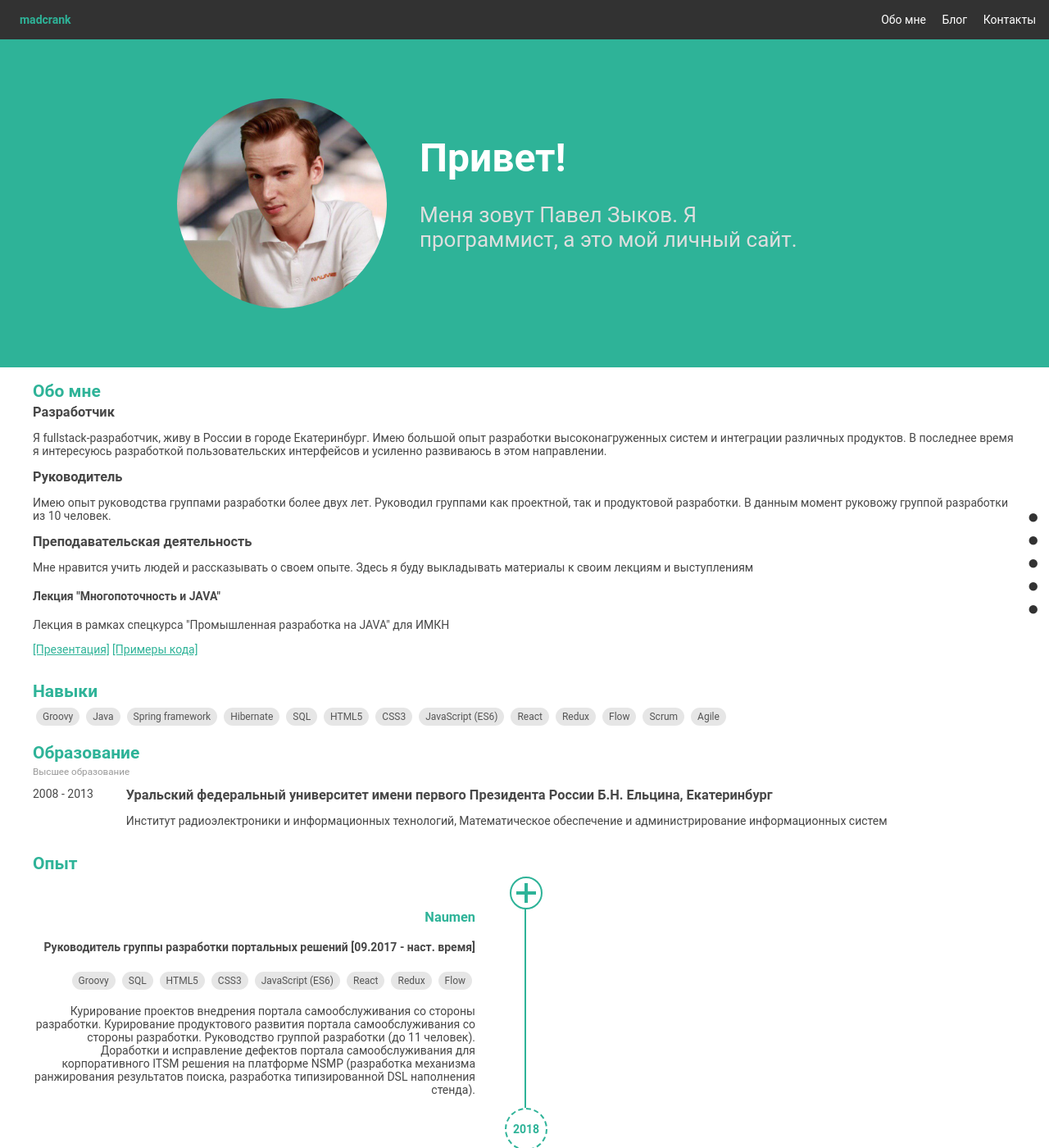
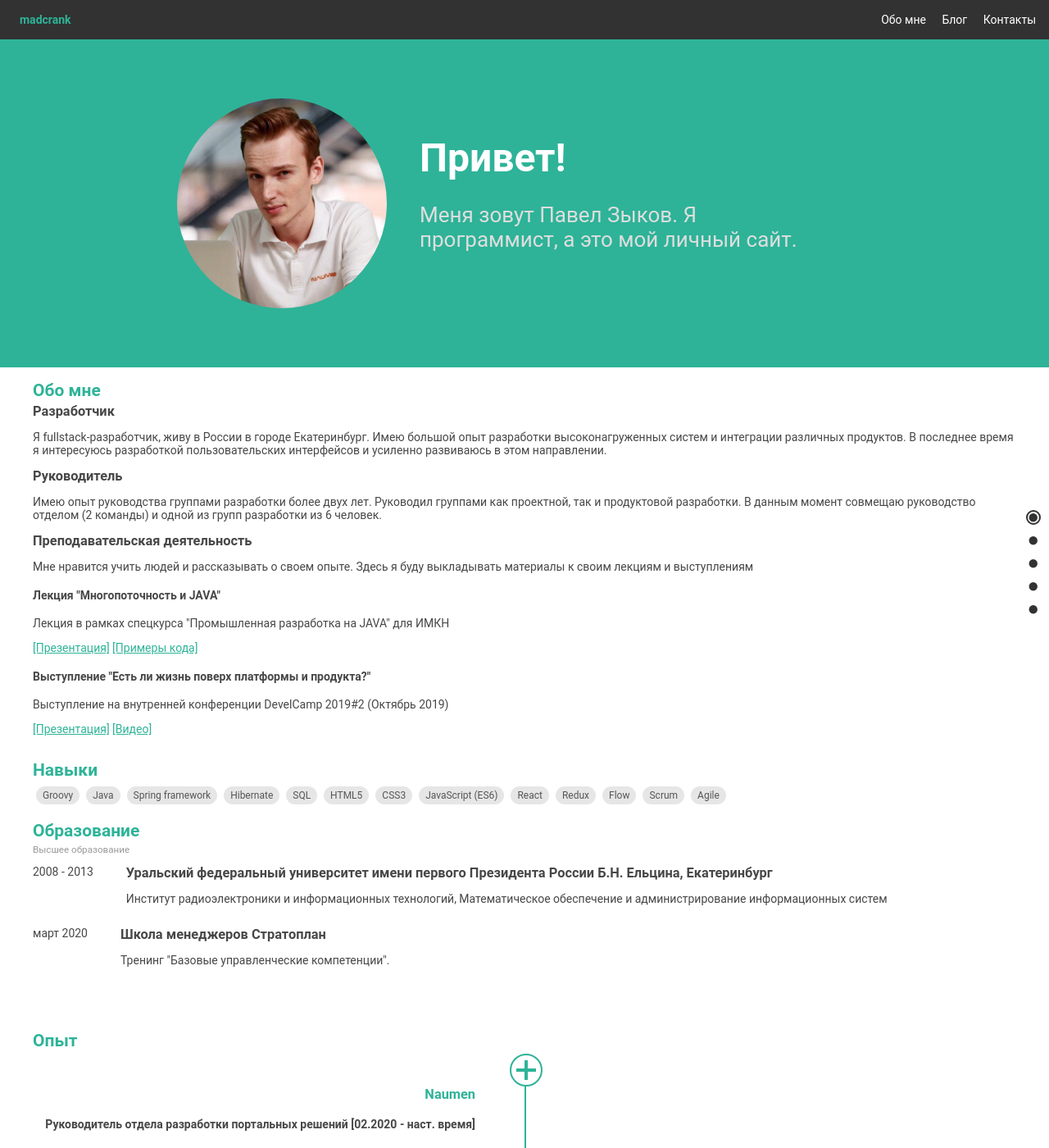
Before and after one commit to MadCrank/madcrank.githum.io, a Jekyll site: the page built from index.html, in a window 1280 px wide and 1400 px high. Shown: the whole window at 82% size. Built offline with Jekyll 4.4.1, drawn with Linux system fonts in a browser that asks for light colours; some of the changed text lies outside the part shown.

Commit message:
- actualize information - add DevelCamp19.10 presentation and video - fix scroll - add contact form - add blog

```diff
--- a/404.html
+++ b/404.html
@@ -4,6 +4,6 @@
 <section id="error">
   <h2>404</h2>
 
-  <p><strong>Page not found :(</strong></p>
-  <p>The requested page could not be found.</p>
+  <p><strong>Страница не найдена :(</strong></p>
+  <p>Убедитесь, что ваша ссылка верна или воспользуйтесь навигацией</p>
 </section>
--- a/_config.yml
+++ b/_config.yml
@@ -29,11 +29,11 @@
   - jekyll-feed
 
 # Exclude from processing.
-# The following items will not be processed, by default. Create a custom list
-# to override the default setting.
 # exclude:
+#   - docker-compose.yml
 #   - Gemfile
 #   - Gemfile.lock
+#   - Makefile
 #   - node_modules
 #   - vendor/bundle/
 #   - vendor/cache/
--- a/_includes/footer.html
+++ b/_includes/footer.html
@@ -6,7 +6,7 @@
                 <a href="https://stackoverflow.com/users/{{stack_overflow_id}}" id="so"></a>
             </div>
             <div class="copyright">
-                <small>Павел Зыков <time datetime="2019">2019</time></small>
+                <small>Павел Зыков <time datetime="2020">2020</time></small>
             </div>
         </footer>
     </body>
--- a/_includes/header.html
+++ b/_includes/header.html
@@ -7,7 +7,7 @@
         <header>
             <a class="logo" href="/">
                 <div class="avatar hidenAvatar"></div>
-                madcrank
+                <div>madcrank</div>
             </a>
             <nav>
                 <ul>
--- a/css/main.css
+++ b/css/main.css
@@ -52,6 +52,11 @@
     margin-left: 12px;
     justify-content: center;
     align-items: center;
+    height: 100%;
+}
+
+.logo div {
+    height: 100%;
 }
 
 header > nav {
@@ -78,11 +83,12 @@
 
 aside {
     position: fixed;
-    right: 12;
+    right: 12px;
     top: 50%;
     height: 216px;
     margin-top: -108px;
-    font-size: 24;
+    font-size: 24px;
+    z-index: 1;
 }
 
 aside > nav li {
@@ -115,7 +121,7 @@
     color: #454545;
 }
 
-section::before {
+main>section::before {
     display: block;
     content: " ";
     margin-top: -48px;
@@ -124,13 +130,15 @@
     pointer-events: none;
 }
 
-section {
+main>section{
+    position: relative;
     margin: 0 40px;
 }
 
 section h2 {
     color: #2eb398;
     margin-bottom: 4px;
+    margin-top: 16px;
 }
 
 section#hello {
@@ -145,8 +153,9 @@
 }
 .avatar {
     background-image: url(/assets/me.png);
+    background-position: center;
+    background-repeat: no-repeat;
     background-size: cover;
-    background-repeat: no-repeat;
     border-radius: 50%;
     transition: width 1s linear, min-width 1s linear, height 1s linear;
 }
@@ -155,7 +164,6 @@
     height: 36px;
     width: 36px;
     margin: 6px;
-    float: left;
 }
 
 section#hello .avatar {
@@ -207,10 +215,6 @@
     transition-delay: 0s;
 }
 
-section#education small {
-    color: #999;
-}
-
 section#education > div {
     display: flex;
     margin-top: 12px;
@@ -222,13 +226,10 @@
 
 .separator {
     position: absolute;
-    top: 0;
     left: 50%;
     width: 2px;
     background: #2eb398;
     height: 100%;
-    margin-top: 48px;
-
 }
 
 .year,
@@ -293,8 +294,11 @@
 }
 
 section#expirience{
-    position: relative;
     overflow: hidden;
+}
+
+section#expirience:before{
+    margin-top: 0;
 }
 
 section#expirience h3{
@@ -369,3 +373,88 @@
 section#error h2{
     font-size: 48px
 }
+
+#contacts {
+    display: flex;
+    flex-direction: row;
+    flex-wrap: wrap;
+    min-width: 600px;
+    max-width: 80%;
+    margin: 24px auto;
+}
+
+#contacts h1{
+    flex: 0 1 100%;
+}
+
+#contact-links {
+    flex: 1 0 20%;
+}
+
+#contact-form {
+    flex: 1 0 80%;
+}
+
+form {
+    display: flex;
+    flex-direction: column;
+}
+
+form label {
+    margin: 16px 0 4px 0;
+    font-weight: bold;
+    color: #2eb398;
+}
+
+form input, form textarea {
+    border-radius: 0;
+    border: 1px solid #999999;
+    padding: 4px;
+    color: #474747;
+    font-size: 14px;
+}
+
+form input:hover, form textarea:hover, form input:focus, form textarea:focus {
+    border: 1px solid #474747;
+    outline-style: none;
+}
+
+form input {
+    height: 36px;
+}
+
+form textarea {
+    height: 256px;
+    resize: none;
+}
+
+#mailLink {
+    margin-top: 16px;
+    height: 36px;
+    line-height: 36px;
+    border: 0;
+    border-radius: 0;
+    background-color: #2eb398;
+    color: #fff;
+    cursor: pointer;
+    font-weight: bold;
+    font-size: 12px;
+    text-align: center;
+    vertical-align: center;
+}
+
+#mailLink:hover{
+    background-color: #fff;
+    border: 1px solid #2eb398;
+    color: #2eb398;
+}
+
+main>article {
+    min-width: 600px;
+    max-width: 80%;
+    margin: 24px auto;
+}
+
+small {
+    color: #999;
+}
--- a/index.html
+++ b/index.html
@@ -7,12 +7,18 @@
             <li>
                 <a href="#hello" title="Приветствие">&#9679;</a>
             </li>
-                        <li><a href="#about" title="Обо мне">&#9679;</a></li>
-                        <li><a href="#skills" title="Навыки">&#9679;</a></li>
+            <li>
+                <a href="#about" title="Обо мне">&#9679;</a>
+            </li>
+            <li>
+                <a href="#skills" title="Навыки">&#9679;</a>
+            </li>
             <li>
                 <a href="#education" title="Образоване">&#9679;</a>
             </li>
-                        <li><a href="#expirience" title="Опыт">&#9679;</a></li>
+            <li>
+                <a href="#expirience" title="Опыт">&#9679;</a>
+            </li>
         </ul>
     </nav>
 </aside>
@@ -37,10 +43,12 @@
         усиленно развиваюсь в этом направлении.
     </p>
     <h3>Руководитель</h3>
-                <p>Имею опыт руководства группами разработки более двух лет. Руководил группами как проектной, так и продуктовой разработки. В данным момент руковожу группой разработки из 10 человек.</p>
+    <p>Имею опыт руководства группами разработки более двух лет. Руководил группами как проектной, так и продуктовой
+        разработки. В данным момент совмещаю руководство отделом (2 команды) и одной из групп разработки из 6 человек.</p>
     <h3>Преподавательская деятельность</h3>
     <p>
-                    Мне нравится учить людей и рассказывать о своем опыте. Здесь я буду выкладывать материалы к своим лекциям и выступлениям
+        Мне нравится учить людей и рассказывать о своем опыте. Здесь я буду выкладывать материалы к своим лекциям и
+        выступлениям
     </p>
     <article>
         <h4>Лекция "Многопоточность и JAVA"</h4>
@@ -50,9 +58,17 @@
         </p>
         <p>
             <a href="/JavaConcurrent">[Презентация]</a>
-                        <a href="https://github.com/MadCrank/JavaConcurrent"
-                            >[Примеры кода]</a
-                        >
+            <a href="https://github.com/MadCrank/JavaConcurrent">[Примеры кода]</a>
+        </p>
+    </article>
+    <article>
+        <h4>Выступление "Есть ли жизнь поверх платформы и продукта?"</h4>
+        <p>
+            Выступление на внутренней конференции DevelCamp 2019#2 (Октябрь 2019)
+        </p>
+        <p>
+            <a href="/DevelCamp19.10">[Презентация]</a>
+            <a href="https://youtu.be/4eJ8oAmEmwc">[Видео]</a>
         </p>
     </article>
 </section>
@@ -95,6 +111,19 @@
             </p>
         </article>
     </div>
+    <div>
+        <div>
+            <time datetime="03.2020">март 2020</time>
+        </div>
+        <article>
+            <h3>
+                Школа менеджеров Стратоплан
+            </h3>
+            <p>
+               Тренинг "Базовые управленческие компетенции".
+            </p>
+        </article>
+    </div>
 </section>
 <section id="expirience">
     <h2>Опыт</h2>
@@ -107,8 +136,49 @@
     <article class="expirience-left">
         <h3>Naumen</h3>
         <h4>
+            Руководитель отдела разработки портальных решений
+            [02.2020 - наст. время]
+        </h4>
+        <div class="chips">
+            <div class="chip">Scrum</div>
+            <div class="chip">Agile</div>
+        </div>
+        <p>
+            Курирование двух групп разработки (по ~6 человек).
+            Составления статегических и ресурсных планов на отдел и продукт "Портал самообслуживания".
+            Распределение ресурсов между релизными и проектными активностями.
+        </p>
+    </article>
+    <article class="expirience-right">
+        <h3>Naumen</h3>
+        <h4>
+            Руководитель группы релизной разработки портальных решений
+            [02.2020 - наст. время]
+        </h4>
+        <div class="chips">
+            <div class="chip">Groovy</div>
+            <div class="chip">SQL</div>
+            <div class="chip">HTML5</div>
+            <div class="chip">CSS3</div>
+            <div class="chip">JavaScript&nbsp;(ES6)</div>
+            <div class="chip">React</div>
+            <div class="chip">Redux</div>
+            <div class="chip">Flow</div>
+        </div>
+        <p>
+            Курирование продуктового развития портала самообслуживания со стороны разработки.
+            Руководство группой разработки (до 6 человек).
+            Доработки и исправление дефектов портала самообслуживания для корпоративного ITSM решения на
+            платформе NSMP (разработка интерфейса настройки произвольного механизма,
+            разработка механизма миграций настроек).
+        </p>
+    </article>
+    <div class="year">2020</div>
+    <article class="expirience-left">
+        <h3>Naumen</h3>
+        <h4>
             Руководитель группы разработки портальных решений
-                        [09.2017 - наст. время]
+            [09.2017 - 02.2020]
         </h4>
         <div class="chips">
             <div class="chip">Groovy</div>
@@ -127,7 +197,8 @@
             Руководство группой разработки (до 11 человек).
             Доработки и исправление дефектов портала
             самообслуживания для корпоративного ITSM решения на
-                        платформе NSMP (разработка механизма ранжирования результатов поиска, разработка типизированной DSL наполнения стенда).
+            платформе NSMP (разработка механизма ранжирования результатов поиска, разработка типизированной DSL
+            наполнения стенда).
         </p>
     </article>
     <div class="year">2018</div>
@@ -148,7 +219,9 @@
             Курирование проектов внедрения платформы со стороны
             разработки. Руководство группой проектной разработки (5
             человек) Доработки и исправление дефектов платформы
-                        NSMP(разработка интеграции с Siebel через IBM MQ, многопоточная отправка почты), разработка скриптов бизнес логики клиентов(интеграция двух SMP, серверная часть встроенного приложения для построения ресурсно-сервисной модели, конструктор оповещений).
+            NSMP(разработка интеграции с Siebel через IBM MQ, многопоточная отправка почты), разработка скриптов бизнес
+            логики клиентов(интеграция двух SMP, серверная часть встроенного приложения для построения
+            ресурсно-сервисной модели, конструктор оповещений).
         </p>
     </article>
     <div class="year">2017</div>
--- a/js/main.js
+++ b/js/main.js
@@ -4,8 +4,8 @@
     var avatarInHeader = document.querySelector("header .avatar");
     var avatarInHelloSection = document.querySelector("section#hello .avatar");
 
-    window.addEventListener("scroll", function() {
-        if (document.body.scrollTop > offsetTop) {
+    window.addEventListener("scroll", function () {
+        if (document.body.scrollTop >= offsetTop) {
             avatarInHelloSection.classList.add(hideClass);
             avatarInHeader.classList.remove(hideClass);
         } else {
@@ -15,23 +15,19 @@
     });
 }
 
-function initScrollIndicator()
-{
-    window.addEventListener("scroll", function() {
+function initScrollIndicator() {
+    window.addEventListener("scroll", function () {
         var bodyTop = document.body.getBoundingClientRect().top;
         var sections = Array.from(document.querySelectorAll('section')).reverse();
-        for(var section of  sections)
-        {
-            var link = document.querySelector('aside a[href*='+section.id+']')
-                link.classList.remove('active')
+        for (var section of sections) {
+            var link = document.querySelector('aside a[href*=' + section.id + ']')
+            link.classList.remove('active')
         }
-        for(var section of  sections)
-        {
+        for (var section of sections) {
             var sectionTop = section.getBoundingClientRect().top;
-            var relativeSectionTop = sectionTop - bodyTop;
-            if(document.body.scrollTop > relativeSectionTop)
-            {
-                var link = document.querySelector('aside a[href*='+section.id+']')
+            var relativeSectionTop = sectionTop - bodyTop - 49;
+            if (document.body.scrollTop > relativeSectionTop || (section.id === 'hello' && document.body.scrollTop < 0)) {
+                var link = document.querySelector('aside a[href*=' + section.id + ']')
                 link.classList.add('active')
                 break;
             }
@@ -40,5 +36,16 @@
 
 }
 
+function updateMailLink() {
+    var subject = document.getElementById('subject');
+    var message = document.getElementById('message');
+    var mailto = 'mailto:to.madcrank@gmail.com?subject=' +
+        encodeURIComponent(subject.value) +
+        '&body=' +
+        encodeURIComponent(message.value);
+    var mailLink = document.getElementById('mailLink');
+    mailLink.setAttribute('href', mailto);
+}
+
 animateAvatarOnScroll();
 initScrollIndicator();
```
Also changed, not shown: _index.md (deleted, +0 -6 lines), _layouts/post.html (added, +13 -0 lines), _posts/2019-10-06-welcome-to-jekyll.markdown (deleted, +0 -25 lines), _posts/2020-03-21-welcome.markdown (added, +11 -0 lines), about.md (deleted, +0 -18 lines), blog.html (added, +17 -0 lines), contacts.html (added, +30 -0 lines), docker-compose.yml (added, +10 -0 lines), 2 other files. Lines whose indentation alone changed are shown as unchanged.
